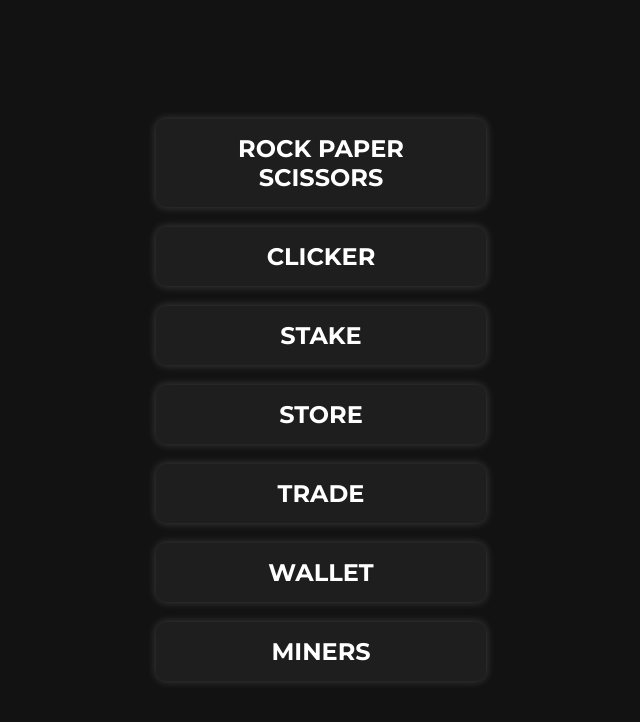
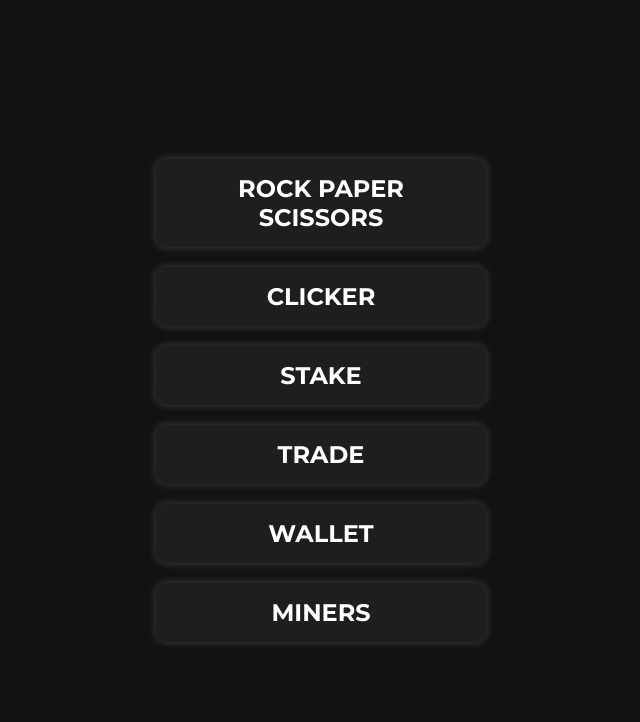
Before and after one commit to MatheoV1218/Blockchain, a plain HTML site: page Blockchain.html in a window 1280 px wide. Shown: the whole page, without its empty margins (319-959 px from the left). Drawn offline with Linux system fonts and the light colour scheme.

Commit message:
deleted store page entirely and from the blockchain.html page

```diff
--- a/Blockchain.html
+++ b/Blockchain.html
@@ -10,7 +10,6 @@
         <a href="Games/12-rock-paper-scissors.html" class="button">Rock Paper Scissors</a>
         <a href="Games/Clicker.html" class="button">Clicker</a>
         <a href="Games/Stake.html" class="button">Stake</a>
-        <a href="Store.html" class="button">Store</a>
         <a href="Trade.html" class="button">Trade</a>
         <a href="Wallet.html" class="button">Wallet</a>
         <a href="MinerSelectionPage.html" class="button">Miners</a>
```
Also changed, not shown: Store.html (deleted).
